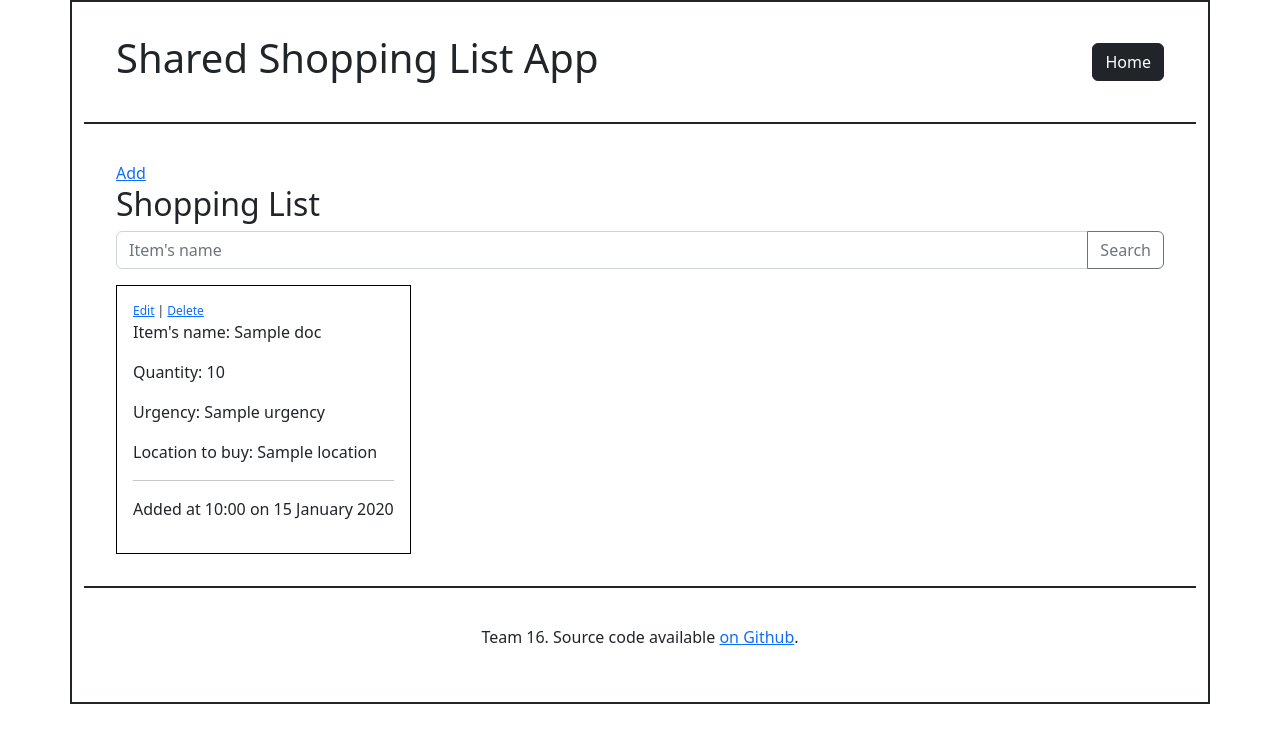
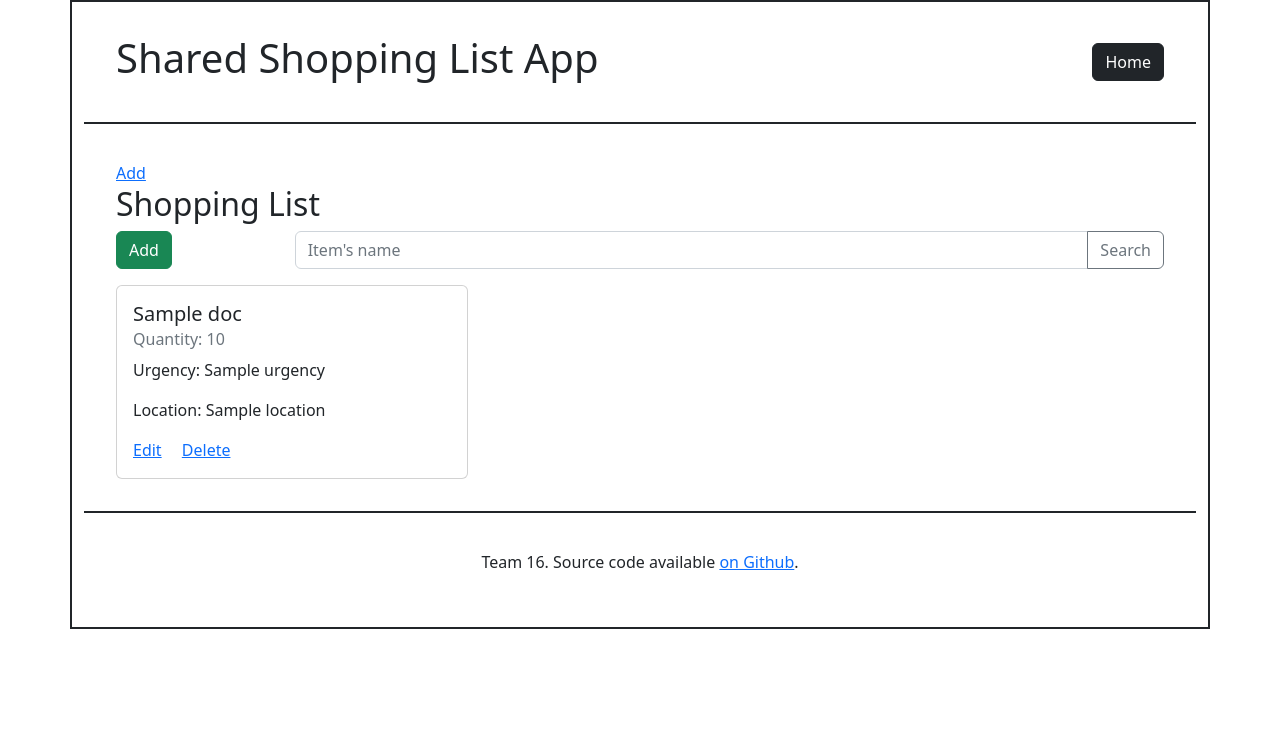
Before and after one commit to software-students-fall2022/web-app-exercise-team-16-1, a Flask app: template templates/main.html in a window 1280 px wide. Shown: the top 743 px of the page. Run offline with Flask 2, Linux system fonts and the light colour scheme; the template is opened without the code that fills it: most values are stand-ins (such as "Sample title", 1, 10 or a date in 2020); parts of the project's set-up code (start-up, migrations or seed data) failed here and were passed over.

Commit message:
Style changes

```diff
--- a/templates/main.html
+++ b/templates/main.html
@@ -7,38 +7,33 @@
     </section>
 
     <h2>Shopping List</h2>
-    <form action="{{ url_for('search', family_code = family_code)}}" method="post">
-        <div class="input-group mb-3">
-            <input type="text" class="form-control" name="search" placeholder="Item's name">
-            <button class="btn btn-outline-secondary" type="submit" id="search-button">Search</button>
+    <div class = "row">
+        <div class = "col-2">
+            <form action="{{ url_for('create', family_code=family_code)}}">
+                <button class="btn btn btn-success" type="submit" id="button-add">Add</button>
+            </form>
         </div>
-    </form>
+        <div class = "col-10">
+            <form action="{{ url_for('search', family_code = family_code)}}" method="post">
+                <div class="input-group mb-3">
+                    <input type="text" class="form-control" name="search" placeholder="Item's name">
+                    <button class="btn btn-outline-secondary" type="submit" id="search-button">Search</button>
+                </div>
+            </form>
+        </div>
+    </div>
     <section class="itemsToBuy">
         {% for doc in docs %}
-        <article class="itemToBuy">
-            <nav class="controls">
-                <a href="{{ url_for('edit',mongoid=doc._id, family_code = family_code)}}">Edit</a> | <a href="{{ url_for('delete',mongoid=doc._id, family_code = family_code)}}">Delete</a>
-            </nav>
-            <p class="name">
-                Item's name: {{doc.name}}
-            </p>
-            <!-- <p class="description>">
-                Item's description: {{doc.description}}
-            </p> -->
-            <p class="quantity>">
-                Quantity: {{doc.quantity}}
-            </p>
-            <p class="urgency>">
-                Urgency: {{doc.urgency}}
-            </p>
-            <p class="location>">
-                Location to buy: {{doc.location}}
-            </p>
-            <hr size="1" width="100%" color="black">
-            <p class="date">
-                Added at {{ doc.created_at.strftime("%H:%M on %d %B %Y") }}
-            </p>
-        </article>
+        <div class="card" style="width: 22rem;">
+            <div class="card-body">
+                <h5 class="card-title">{{ doc.name }}</h5>
+                <h6 class="card-subtitle mb-2 text-muted">Quantity: {{ doc.quantity }}</h6>
+                <p class="card-text">Urgency: {{ doc.urgency }}</p>
+                <p class="card-text">Location: {{ doc.location }}</p>
+                <a href="{{ url_for('edit', mongoid=doc._id, family_code = family_code) }}" class="card-link">Edit</a>
+                <a href="{{ url_for('delete', mongoid=doc._id, family_code = family_code) }}" class="card-link">Delete</a>
+            </div>
+        </div>
         {%endfor%}
 
     </section>
```
Also changed, not shown: templates/login.html (+12 -12 lines), templates/signup.html (+10 -12 lines).
